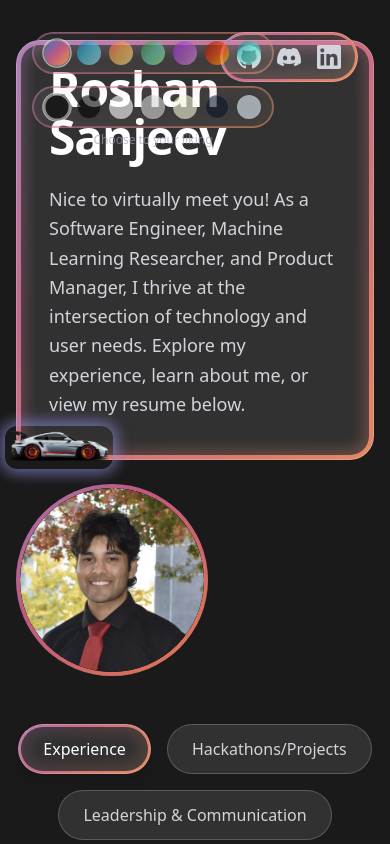
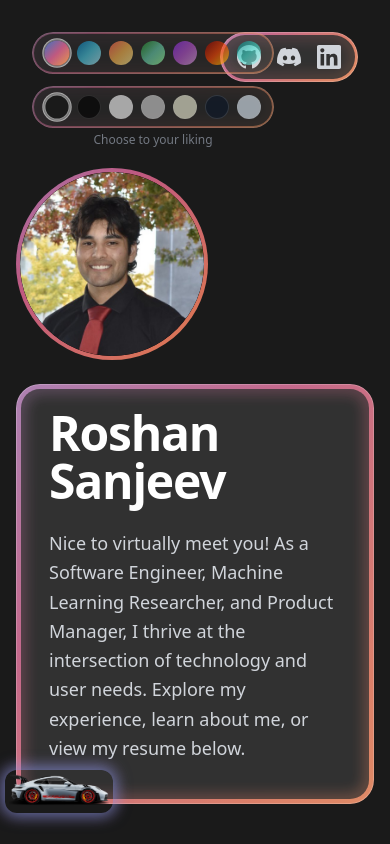
Before and after one commit to RoshanSanjeev/PersonalWebsite, a Next.js app: page / in a window 390 px wide. Shown: the top 844 px of the page. Built offline with nearby package versions, Linux system fonts and the light colour scheme.

Commit message:
responsive design

```diff
--- a/app/page.js
+++ b/app/page.js
@@ -613,21 +613,21 @@ export default function Home() {
               {/* GitHub */}
               <a href="https://github.com/RoshanSanjeev" target="_blank" rel="noopener noreferrer" className="text-[var(--text-secondary)] hover:text-[var(--text-primary)] transition-colors">
                 <svg className="w-6 h-6" fill="currentColor" viewBox="0 0 24 24">
-                  <path d="M12 0c-6.626 0-12 5.373-12 12 0 5.302 3.438 9.8 8.207 11.387.599.111.793-.261.793-.577v-2.234c-3.338.726-4.033-1.416-4.033-1.416-.546-1.387-1.333-1.756-1.333-1.756-1.089-.745.083-.729.083-.729 1.205.084 1.839 1.237 1.839 1.237 1.07 1.834 2.807 1.304 3.492.997.107-.775.418-1.305.762-1.604-2.665-.305-5.467-1.334-5.467-5.931 0-1.311.469-2.381 1.236-3.221-.124-.303-.535-1.524.117-3.176 0 0 1.008-.322 3.301 1.23.957-.266 1.983-.399 3.003-.404 1.02.005 2.047.138 3.006.404 2.291-1.552 3.297-1.23 3.297-1.23.653 1.653.242 2.874.118 3.176.77.84 1.235 1.911 1.235 3.221 0 4.609-2.807 5.624-5.479 5.921.43.372.823 1.102.823 2.222v3.293c0 .319.192.694.801.576 4.765-1.589 8.199-6.086 8.199-11.386 0-6.627-5.373-12-12-12z"/>
+                  <path d="M12 0c-6.626 0-12 5.373-12 12 0 5.302 3.438 9.8 8.207 11.387.599.111.793-.261.793-.577v-2.234c-3.338.726-4.033-1.416-4.033-1.416-.546-1.387-1.333-1.756-1.333-1.756-1.089-.745.083-.729.083-.729 1.205.084 1.839 1.237 1.839 1.237 1.07 1.834 2.807 1.304 3.492.997.107-.775.418-1.305.762-1.604-2.665-.305-5.467-1.334-5.467-5.931 0-1.311.469-2.381 1.236-3.221-.124-.303-.535-1.524.117-3.176 0 0 1.008-.322 3.301 1.23.957-.266 1.983-.399 3.003-.404 1.02.005 2.047.138 3.006.404 2.291-1.552 3.297-1.23 3.297-1.23.653 1.653.242 2.874.118 3.176.77.84 1.235 1.911 1.235 3.221 0 4.609-2.807 5.624-5.479 5.921.43.372.823 1.102.823 2.222v3.293c0 .319.192.694.801.576 4.765-1.589 8.199-6.086 8.199-11.386 0-6.627-5.373-12-12-12z" />
                 </svg>
               </a>
 
               {/* Discord */}
               <a href="https://discord.com/users/Proats" target="_blank" rel="noopener noreferrer" className="text-[var(--text-secondary)] hover:text-[var(--text-primary)] transition-colors">
                 <svg className="w-6 h-6" fill="currentColor" viewBox="0 0 24 24">
-                  <path d="M20.317 4.37a19.791 19.791 0 0 0-4.885-1.515.074.074 0 0 0-.079.037c-.21.375-.444.864-.608 1.25a18.27 18.27 0 0 0-5.487 0 12.64 12.64 0 0 0-.617-1.25.077.077 0 0 0-.079-.037A19.736 19.736 0 0 0 3.677 4.37a.07.07 0 0 0-.032.027C.533 9.046-.32 13.58.099 18.057a.082.082 0 0 0 .031.057 19.9 19.9 0 0 0 5.993 3.03.078.078 0 0 0 .084-.028 14.09 14.09 0 0 0 1.226-1.994.076.076 0 0 0-.041-.106 13.107 13.107 0 0 1-1.872-.892.077.077 0 0 1-.008-.128 10.2 10.2 0 0 0 .372-.292.074.074 0 0 1 .077-.01c3.928 1.793 8.18 1.793 12.062 0a.074.074 0 0 1 .078.01c.12.098.246.198.373.292a.077.077 0 0 1-.006.127 12.299 12.299 0 0 1-1.873.892.077.077 0 0 0-.041.107c.36.698.772 1.362 1.225 1.993a.076.076 0 0 0 .084.028 19.839 19.839 0 0 0 6.002-3.03.077.077 0 0 0 .032-.054c.5-5.177-.838-9.674-3.549-13.66a.061.061 0 0 0-.031-.03zM8.02 15.33c-1.183 0-2.157-1.085-2.157-2.419 0-1.333.956-2.419 2.157-2.419 1.21 0 2.176 1.096 2.157 2.42 0 1.333-.956 2.418-2.157 2.418zm7.975 0c-1.183 0-2.157-1.085-2.157-2.419 0-1.333.955-2.419 2.157-2.419 1.21 0 2.176 1.096 2.157 2.42 0 1.333-.946 2.418-2.157 2.418z"/>
+                  <path d="M20.317 4.37a19.791 19.791 0 0 0-4.885-1.515.074.074 0 0 0-.079.037c-.21.375-.444.864-.608 1.25a18.27 18.27 0 0 0-5.487 0 12.64 12.64 0 0 0-.617-1.25.077.077 0 0 0-.079-.037A19.736 19.736 0 0 0 3.677 4.37a.07.07 0 0 0-.032.027C.533 9.046-.32 13.58.099 18.057a.082.082 0 0 0 .031.057 19.9 19.9 0 0 0 5.993 3.03.078.078 0 0 0 .084-.028 14.09 14.09 0 0 0 1.226-1.994.076.076 0 0 0-.041-.106 13.107 13.107 0 0 1-1.872-.892.077.077 0 0 1-.008-.128 10.2 10.2 0 0 0 .372-.292.074.074 0 0 1 .077-.01c3.928 1.793 8.18 1.793 12.062 0a.074.074 0 0 1 .078.01c.12.098.246.198.373.292a.077.077 0 0 1-.006.127 12.299 12.299 0 0 1-1.873.892.077.077 0 0 0-.041.107c.36.698.772 1.362 1.225 1.993a.076.076 0 0 0 .084.028 19.839 19.839 0 0 0 6.002-3.03.077.077 0 0 0 .032-.054c.5-5.177-.838-9.674-3.549-13.66a.061.061 0 0 0-.031-.03zM8.02 15.33c-1.183 0-2.157-1.085-2.157-2.419 0-1.333.956-2.419 2.157-2.419 1.21 0 2.176 1.096 2.157 2.42 0 1.333-.956 2.418-2.157 2.418zm7.975 0c-1.183 0-2.157-1.085-2.157-2.419 0-1.333.955-2.419 2.157-2.419 1.21 0 2.176 1.096 2.157 2.42 0 1.333-.946 2.418-2.157 2.418z" />
                 </svg>
               </a>
 
               {/* LinkedIn */}
               <a href="https://www.linkedin.com/in/roshan-sanjeev/" target="_blank" rel="noopener noreferrer" className="text-[var(--text-secondary)] hover:text-[var(--text-primary)] transition-colors">
                 <svg className="w-6 h-6" fill="currentColor" viewBox="0 0 24 24">
-                  <path d="M20.447 20.452h-3.554v-5.569c0-1.328-.027-3.037-1.852-3.037-1.853 0-2.136 1.445-2.136 2.939v5.667H9.351V9h3.414v1.561h.046c.477-.9 1.637-1.85 3.37-1.85 3.601 0 4.267 2.37 4.267 5.455v6.286zM5.337 7.433c-1.144 0-2.063-.926-2.063-2.065 0-1.138.92-2.063 2.063-2.063 1.14 0 2.064.925 2.064 2.063 0 1.139-.925 2.065-2.064 2.065zm1.782 13.019H3.555V9h3.564v11.452zM22.225 0H1.771C.792 0 0 .774 0 1.729v20.542C0 23.227.792 24 1.771 24h20.451C23.2 24 24 23.227 24 22.271V1.729C24 .774 23.2 0 22.222 0h.003z"/>
+                  <path d="M20.447 20.452h-3.554v-5.569c0-1.328-.027-3.037-1.852-3.037-1.853 0-2.136 1.445-2.136 2.939v5.667H9.351V9h3.414v1.561h.046c.477-.9 1.637-1.85 3.37-1.85 3.601 0 4.267 2.37 4.267 5.455v6.286zM5.337 7.433c-1.144 0-2.063-.926-2.063-2.065 0-1.138.92-2.063 2.063-2.063 1.14 0 2.064.925 2.064 2.063 0 1.139-.925 2.065-2.064 2.065zm1.782 13.019H3.555V9h3.564v11.452zM22.225 0H1.771C.792 0 0 .774 0 1.729v20.542C0 23.227.792 24 1.771 24h20.451C23.2 24 24 23.227 24 22.271V1.729C24 .774 23.2 0 22.222 0h.003z" />
                 </svg>
               </a>
             </div>
@@ -635,12 +635,12 @@ export default function Home() {
         </div>
 
         {/* Content Layer */}
-        <div className="relative z-10 flex flex-col items-center px-4">
+        <div className="relative z-10 flex flex-col items-center px-4 pt-32">
           {/* Hero Section with Text */}
           <div className="w-full max-w-5xl mb-12 animate-fadeInUp">
             <div className="flex flex-col lg:flex-row gap-6 items-start">
               {/* Text container with gradient border */}
-              <div className="relative group rounded-3xl flex-1">
+              <div className="relative group rounded-3xl flex-1 order-2 lg:order-1">
                 <span
                   className="absolute inset-0 rounded-3xl transition-opacity duration-300 opacity-100 animate-gradient"
                   style={{
@@ -666,7 +666,7 @@ export default function Home() {
               </div>
 
               {/* Profile Picture */}
-              <div className="relative group flex-shrink-0 animate-fadeInUp" style={{ animationDelay: '0.4s' }}>
+              <div className="relative group flex-shrink-0 animate-fadeInUp order-1 lg:order-2" style={{ animationDelay: '0.4s' }}>
                 <div
                   className="relative w-48 h-48 lg:w-56 lg:h-56 rounded-full animate-gradient"
                   style={{
@@ -709,8 +709,7 @@ export default function Home() {
 
                 <button
                   onClick={() => handleSectionChange(section)}
-                className={`px-6 py-3 rounded-full text-base font-medium transition-all duration-300 backdrop-blur-sm relative bg-white/10 border border-white/20 ${
-                  activeSection === section
+                  className={`px-6 py-3 rounded-full text-base font-medium transition-all duration-300 backdrop-blur-sm relative bg-white/10 border border-white/20 ${activeSection === section
                     ? "text-[var(--text-primary)] shadow-lg"
                     : "text-[var(--text-secondary)] hover:text-[var(--text-primary)] hover:bg-white/15 hover:scale-105 hover:shadow-md"
                     }`}
@@ -736,8 +735,7 @@ export default function Home() {
             />
             <div className="w-full h-full bg-white/10 backdrop-blur-sm shadow-2xl rounded-2xl p-8 border border-white/20 relative z-10 overflow-visible">
               <div
-              className={`transition-all duration-300 ${
-                isTransitioning ? 'opacity-0 translate-x-4' : 'opacity-100 translate-x-0'
+                className={`transition-all duration-300 ${isTransitioning ? 'opacity-0 translate-x-4' : 'opacity-100 translate-x-0'
                   }`}
               >
                 {renderContent()}
```
Lines whose indentation alone changed are shown as unchanged.
